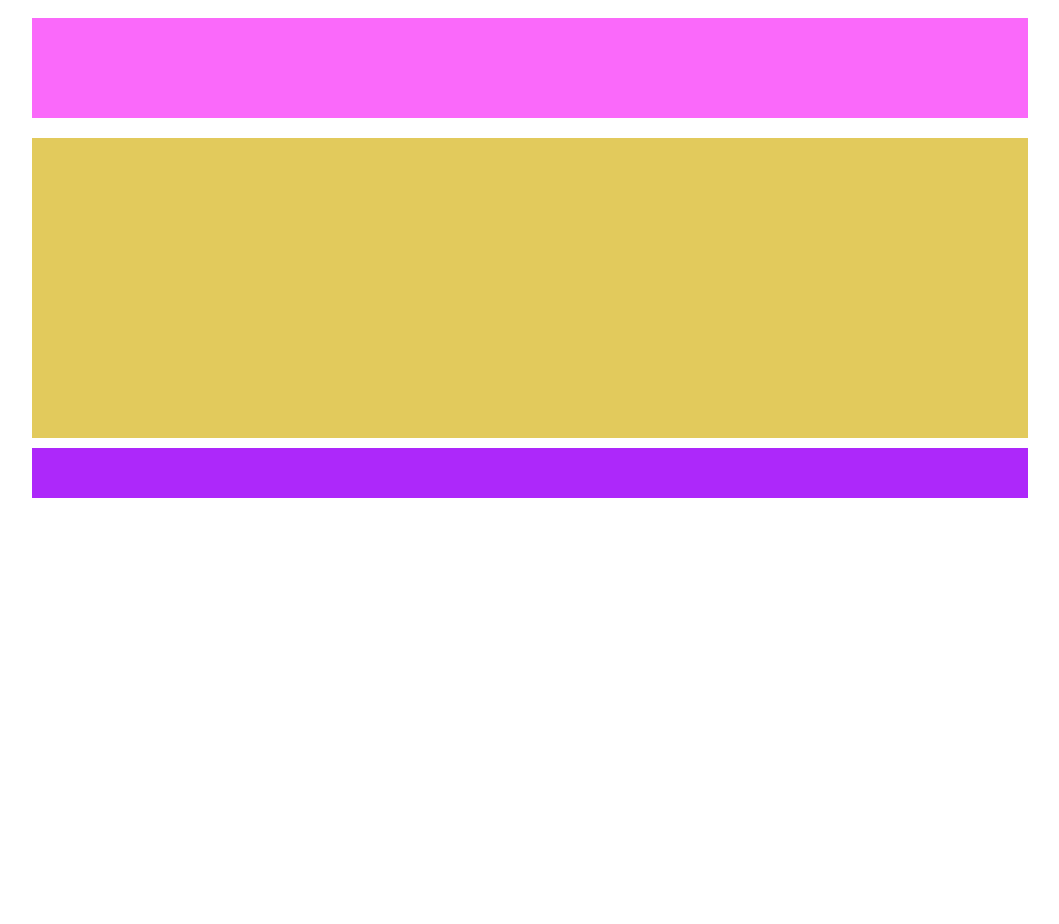
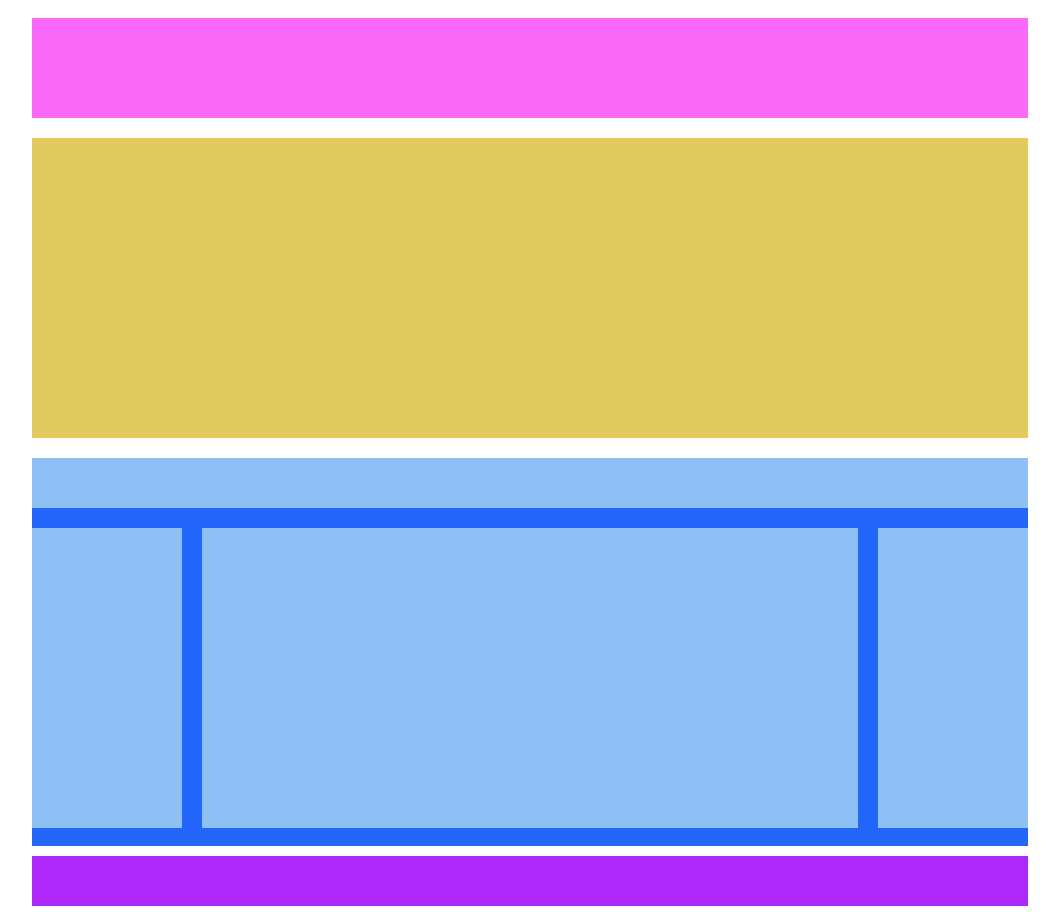
Before and after one commit to Marcofan00/htmlcss-struttura-wp, a plain HTML site: page index.html in a window 1280 px wide. Shown: the whole page, without its empty margins (110-1169 px from the left). Before the commit the page ends 800 px from the top, so only its background shows below. Drawn offline with Linux system fonts and the light colour scheme.

Commit message:
finalizzazione pagina

```diff
--- a/css/style.css
+++ b/css/style.css
@@ -12,7 +12,6 @@ header{
     background-color: rgba(250, 87, 250, 0.89);
     height: 100px;
     width: 80% ;
-    margin-bottom: 20px;
     margin:auto;
     margin-bottom: 20px;
 }
@@ -22,7 +21,50 @@ header{
     height: 300px;
     width: 80%;
     margin:auto;
-    margin-bottom: 10px;
+    margin-bottom: 20px;
+}
+/* Secondo container */
+.secondo-container{
+    width: 80%;
+    margin: auto;
+    background-color: rgb(34, 102, 250);
+}
+
+.clearfix::after {
+    content: "";
+    display: table;
+    clear: both;
+}
+
+#top {
+    width: 100%;
+    height: 50px;
+    margin-bottom: 20px;
+    background-color: rgba(198, 239, 245, 0.658);
+}
+/* Item widget */
+#left {
+    float: left;
+    width: 15%;
+    height: 300px;
+    background-color: rgba(198, 239, 245, 0.658);
+    margin-bottom: 18px;
+}
+
+#center {
+    float: left;
+    width: 66%;
+    height: 300px;
+    background-color: rgba(198, 239, 245, 0.658);
+    margin: 0 2%;
+}
+/* Item widget */
+#right {
+    float: right;
+    width: 15%;
+    height: 300px;
+    background-color: rgba(198, 239, 245, 0.658);
+
 }
 /* Blocco finale */
 footer{
@@ -30,4 +72,5 @@ footer{
     background-color: rgb(173, 40, 250);
     margin: auto;
     width: 80%;
+    margin-top: 10px;;
 }
--- a/index.html
+++ b/index.html
@@ -14,9 +14,29 @@
     </header>
     <!-- blocca pagina -->
     <main>
-        <!-- blocco secondario -->
+         <!-- Primo container -->
         <div class="primo-container">
 
+        </div>
+        <!-- Secondo container -->
+        <div class="secondo-container">
+            <div class="clearfix">
+                <!--  -->
+                <div id="top">
+
+                </div>
+                <!-- Item widget -->
+                <aside id="left">
+
+                </aside>
+                <div id="center">
+
+                </div>
+                <!-- Item widget -->
+                <aside id="right">
+
+                </aside>
+            </div>
         </div>
     </main>
 
```
